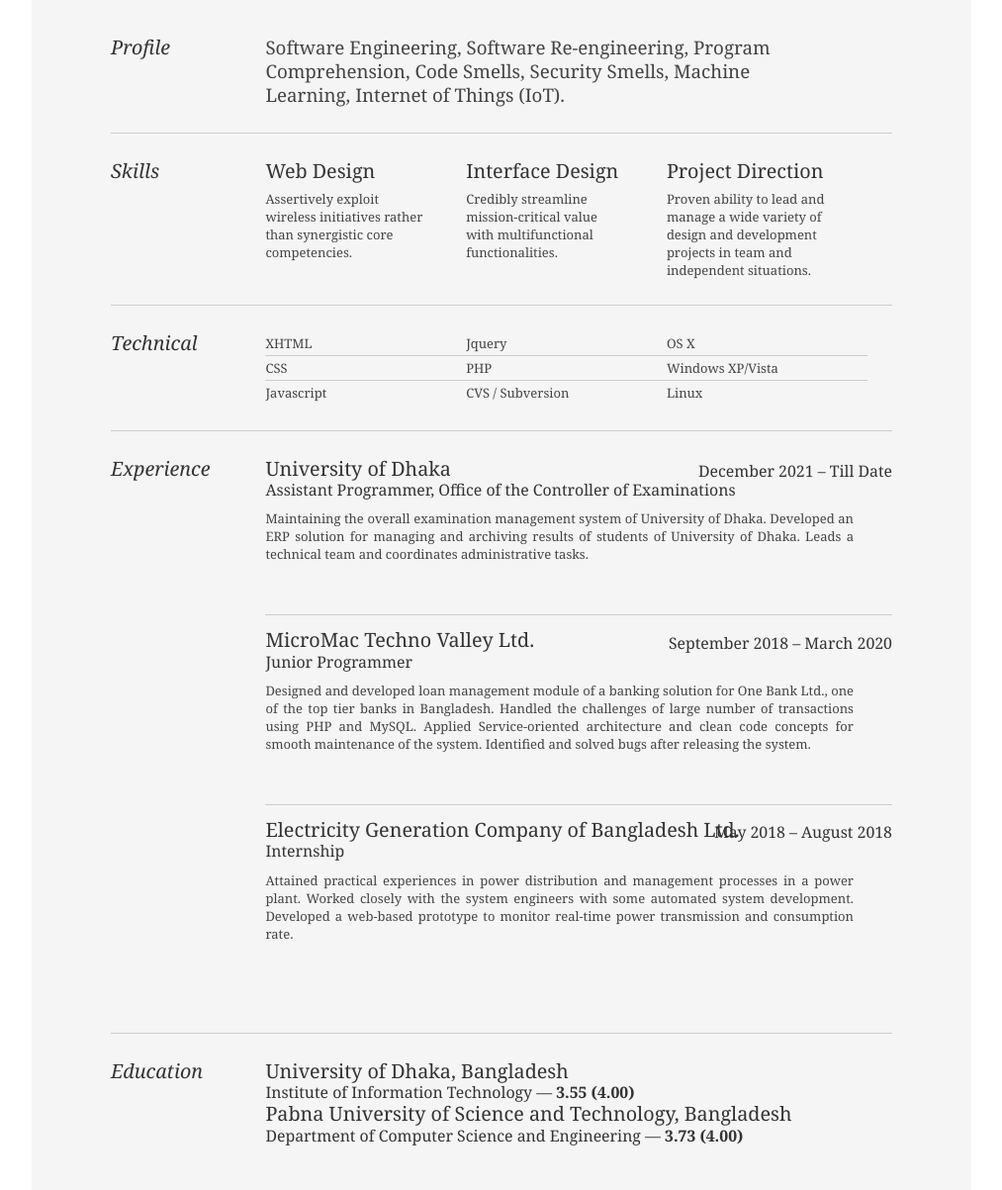
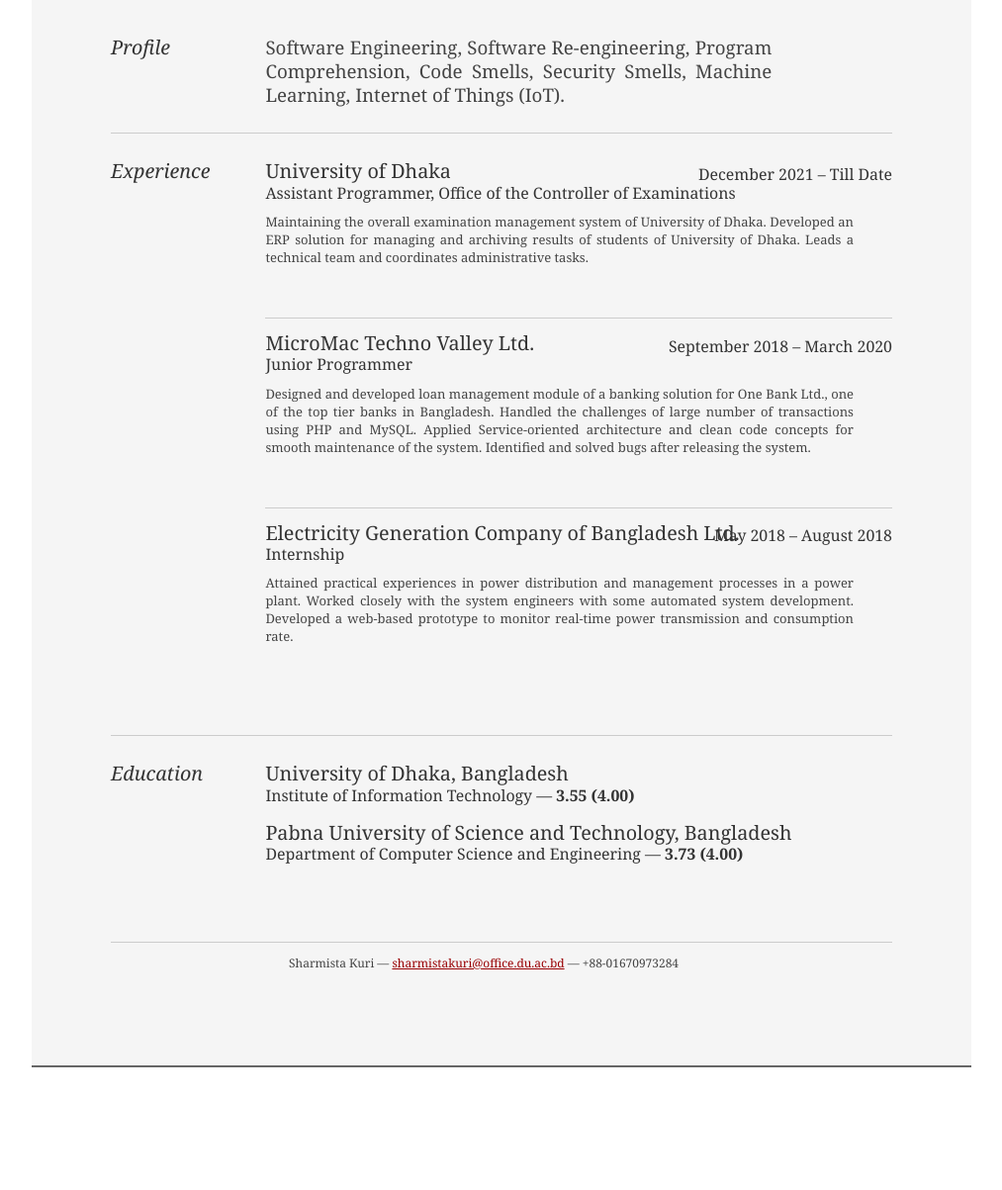
Before and after one commit to sharmista-kuri/sharmista-kuri.github.io, a plain HTML site: page index.html in a window 1280 px wide. Shown: the part 237-1440 px from the top of the page at 99% size, without its empty margins (133-1146 px from the left). After the commit the page ends 1396 px from the top, so only its background shows below. Drawn offline with Linux system fonts and the light colour scheme.

Commit message:
final_v1

```diff
--- a/index.html
+++ b/index.html
@@ -43,14 +43,14 @@
 							<h2>Profile</h2>
 						</div>
 						<div class="yui-u">
-							<p class="enlarge">
+							<p style="text-align: justify;" class="enlarge">
 								Software Engineering, Software Re-engineering, Program Comprehension, Code Smells, Security Smells, Machine Learning, Internet of Things (IoT).
 
 							</p>
 						</div>
 					</div>
 
-					<div class="yui-gf">
+<!-- 					<div class="yui-gf">
 						<div class="yui-u first">
 							<h2>Skills</h2>
 						</div>
@@ -71,9 +71,9 @@
 									<p>Proven ability to lead and manage a wide variety of design and development projects in team and independent situations.</p>
 								</div>
 						</div>
-					</div>
+					</div> -->
 
-					<div class="yui-gf">
+					<!-- <div class="yui-gf">
 						<div class="yui-u first">
 							<h2>Technical</h2>
 						</div>
@@ -96,7 +96,7 @@
 								<li class="last">Linux</li>
 							</ul>
 						</div>
-					</div>
+					</div> -->
 
 					<div class="yui-gf">
 
@@ -152,8 +152,7 @@
 						<div class="yui-u">
 							<h2>University of Dhaka, Bangladesh</h2>
 							<h3>Institute of Information Technology &mdash; <strong>3.55 (4.00)</strong> </h3>
-						</div>
-                        <div class="yui-u">
+							<br>
 							<h2>Pabna University of Science and Technology, Bangladesh</h2>
 							<h3>Department of Computer Science and Engineering &mdash; <strong>3.73 (4.00) </strong> </h3>
 						</div>
```
